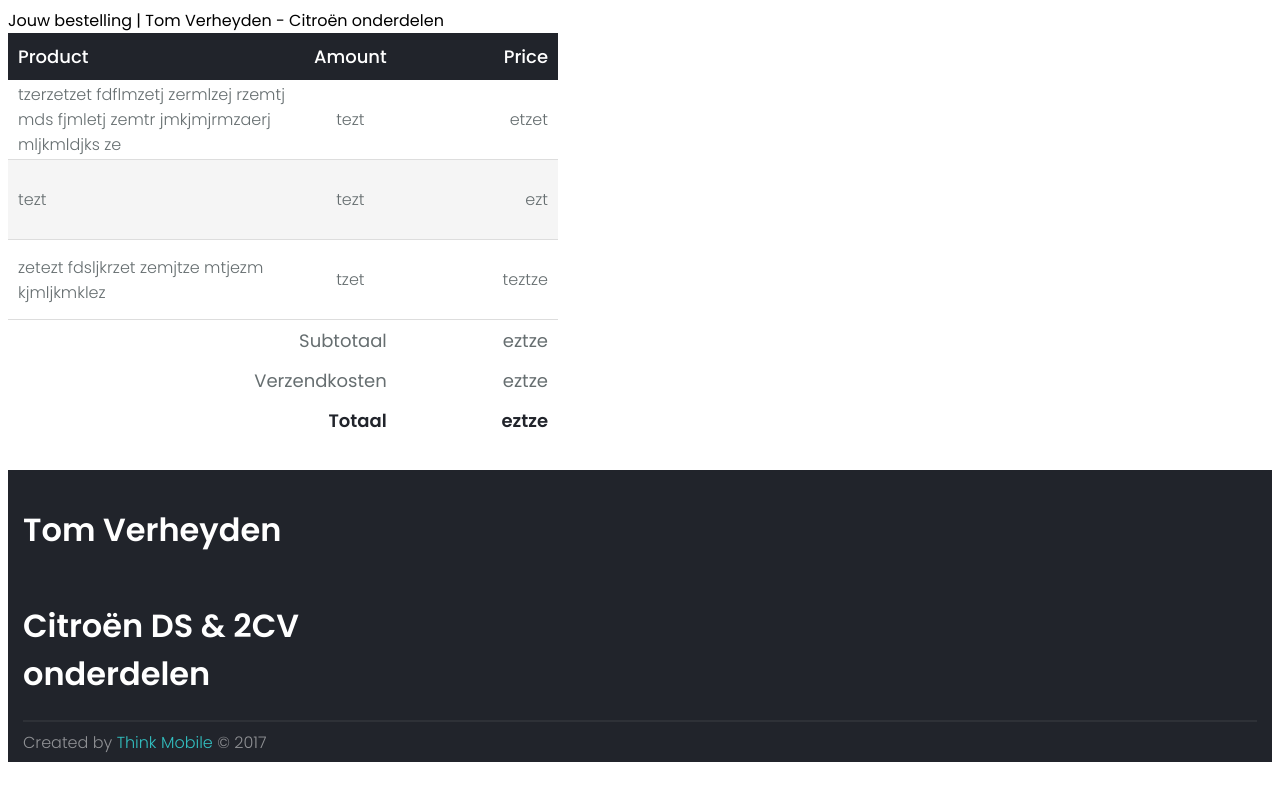
After one commit to yishingene/dsshop, a Django app: template dsshop/templates/customer/emails/customer_base.html in a window 1280 px wide. The commit adds this page. Run offline with Django 3.2, Linux system fonts and the light colour scheme; the template is opened without the code that fills it, so the values that code supplies are empty; some libraries are stand-ins or nearby versions.

Commit message:
working on email styling

```diff
--- a/dsshop/templates/checkout/thank_you.html
+++ b/dsshop/templates/checkout/thank_you.html
@@ -49,13 +49,14 @@
                 <h3 class="flat-title-section style">
                     <span>{% trans 'Bevestiging' %}</span>
                 </h3>
-
+                {% if not order.shipping_code == 'Afhaling door klant'
                 <div class="flat-woocommerce">
                     <div class="woocommerce-danger">
                         <strong>{% trans 'Belangrijke informatie!' %}</strong>
                         {% trans 'Wij nemen binnen de 2 werkdagen contact op met u om deze bestelling op een vlotte manier af te handelen. ' %}
                     </div>
                 </div>
+                {% endif %}
 
                 <p class="lead">
                     {% blocktrans with number=order.number %}
--- /dev/null
+++ b/dsshop/templates/customer/emails/customer_base.html
@@ -0,0 +1,177 @@
+{% load i18n %}
+
+<!DOCTYPE html>
+<html>
+    <head>
+        <title>Jouw bestelling bij Tom Verheyden</title>
+        <meta http-equiv="content-type" content="text/html; charset=UTF-8">
+        <link href="https://fonts.googleapis.com/css?family=Poppins:300,400,500,600,700" rel="stylesheet">
+        <style type="text/css">
+            .pre-header {
+
+            }
+            .email-background {
+                font-family: 'Poppins', sans-serif;
+            }
+            .subtitle {
+                color: #32bfc0;
+                font-weight: 600;
+                font-size: 24px;
+                margin-bottom: 30px;
+            }
+            .subtitle:after {
+                content: "";
+                position: relative;
+                display: inline-block;
+                background: url(./bg-heading.svg);
+                width: 100%;
+                height: 16px;
+                margin: 0 -200% 0 25px;
+            }
+            table {
+                max-width: 550px;
+                width: 100%;
+                border-spacing: 0px !important;
+                margin-bottom: 30px;
+            }
+            thead {
+                color: white;
+                background-color: #21242b;
+
+            }
+            th {
+                padding: 10px 10px 10px 10px;
+                font-weight: 500;
+                font-size: 18px;
+            }
+            tbody {
+                color: #666e70;
+                font-weight: 300;
+            }
+            tbody tr {
+                height: 80px;
+            }
+            tr td {
+                border-bottom: 1px solid #ddd;
+                padding-left: 10px;
+                padding-right: 10px;
+            }
+            tr.bottom {
+                height: 40px;
+            }
+            tr.bottom.total td {
+                font-weight: 600;
+                color: #21242b;
+            }
+            tr.bottom td {
+                border: none;
+                font-weight: 400;
+                font-size: 18px;
+            }
+            tr.even {
+                background: #f5f5f5;
+            }
+            .first {
+                width: 55%;
+                text-align: left;
+            }
+            .second {
+                width: 15%;
+                text-align: center;
+            }
+            .third {
+                width: 30%;
+                text-align: right;
+            }
+            .link {
+                color: #32bfc0;
+            }
+            .link:hover {
+                color: white;
+            }
+            hr {
+                border: 0.5px solid rgba(255, 255, 255, 0.06);
+            }
+            .footer {
+                background-color: #21242b;
+                color: white;
+                padding: 15px 15px 7px 15px;
+            }
+            .footer-general h1 {
+                font-weight: 600;
+            }
+            .footer-tm {
+                color: rgba(255, 255, 255, 0.498039);
+                font-weight: 200;
+            }
+        </style>
+    </head>
+    <body>
+        <div class="email-background" style="font-family: 'Poppins', sans-serif;">
+            <div class="pre-header">
+                Jouw bestelling | Tom Verheyden - Citroën onderdelen
+            </div>
+            <div class="email-container">
+                <div class="content">
+                    {% block subtitle %}
+                    {% endblock subtitle %}
+                    {% block order_table  %}
+                    <table style="max-width: 550px;width: 100%;margin-bottom: 30px;border-spacing: 0px !important;">
+                        <thead style="color: white;background-color: #21242b;">
+                            <tr>
+                                <th class="first" style="padding: 10px 10px 10px 10px;font-weight: 500;font-size: 18px;width: 55%;text-align: left;">{% trans 'Product' %}</th>
+                                <th class="second" style="padding: 10px 10px 10px 10px;font-weight: 500;font-size: 18px;width: 15%;text-align: center;">{% trans 'Amount' %}</th>
+                                <th class="third" style="padding: 10px 10px 10px 10px;font-weight: 500;font-size: 18px;width: 30%;text-align: right;">{% trans 'Price' %}</th>
+                            </tr>
+                        </thead>
+                        <tbody style="color: #666e70;font-weight: 300;">
+                            {% block order_table_content %}
+                            <tr style="height: 80px;">
+                                <td class="first" style="border-bottom: 1px solid #ddd;padding-left: 10px;padding-right: 10px;width: 55%;text-align: left;">tzerzetzet fdflmzetj zermlzej rzemtj mds fjmletj zemtr jmkjmjrmzaerj mljkmldjks ze </td>
+                                <td class="second" style="border-bottom: 1px solid #ddd;padding-left: 10px;padding-right: 10px;width: 15%;text-align: center;">tezt </td>
+                                <td class="third" style="border-bottom: 1px solid #ddd;padding-left: 10px;padding-right: 10px;width: 30%;text-align: right;">etzet</td>
+                            </tr>
+                            <tr class="even" style="height: 80px;background: #f5f5f5;">
+                                <td class="first" style="border-bottom: 1px solid #ddd;padding-left: 10px;padding-right: 10px;width: 55%;text-align: left;">tezt</td>
+                                <td class="second" style="border-bottom: 1px solid #ddd;padding-left: 10px;padding-right: 10px;width: 15%;text-align: center;">tezt</td>
+                                <td class="third" style="border-bottom: 1px solid #ddd;padding-left: 10px;padding-right: 10px;width: 30%;text-align: right;">ezt</td>
+                            </tr>
+                            <tr style="height: 80px;">
+                                <td class="first" style="border-bottom: 1px solid #ddd;padding-left: 10px;padding-right: 10px;width: 55%;text-align: left;">zetezt fdsljkrzet zemjtze mtjezm kjmljkmklez </td>
+                                <td class="second" style="border-bottom: 1px solid #ddd;padding-left: 10px;padding-right: 10px;width: 15%;text-align: center;">tzet</td>
+                                <td class="third" style="border-bottom: 1px solid #ddd;padding-left: 10px;padding-right: 10px;width: 30%;text-align: right;">teztze</td>
+                            </tr>
+                            {% endblock order_table_content %}
+                            <tr class="bottom" style="height: 40px;">
+                                <td class="third" colspan="2" style="border-bottom: 1px solid #ddd;padding-left: 10px;padding-right: 10px;width: 30%;text-align: right;border: none;font-weight: 400;font-size: 18px;">Subtotaal</td>
+                                <td class="third" style="border-bottom: 1px solid #ddd;padding-left: 10px;padding-right: 10px;width: 30%;text-align: right;border: none;font-weight: 400;font-size: 18px;">eztze </td>
+                            </tr>
+                            <tr class="bottom" style="height: 40px;">
+                                <td class="third" colspan="2" style="border-bottom: 1px solid #ddd;padding-left: 10px;padding-right: 10px;width: 30%;text-align: right;border: none;font-weight: 400;font-size: 18px;">Verzendkosten</td>
+                                <td class="third" style="border-bottom: 1px solid #ddd;padding-left: 10px;padding-right: 10px;width: 30%;text-align: right;border: none;font-weight: 400;font-size: 18px;">eztze </td>
+                            </tr>
+                            <tr class="bottom total" style="height: 40px;">
+                                <td class="third" colspan="2" style="border-bottom: 1px solid #ddd;padding-left: 10px;padding-right: 10px;width: 30%;text-align: right;border: none;font-weight: 600;font-size: 18px;color: #21242b;">Totaal</td>
+                                <td class="third" style="border-bottom: 1px solid #ddd;padding-left: 10px;padding-right: 10px;width: 30%;text-align: right;border: none;font-weight: 600;font-size: 18px;color: #21242b;">eztze </td>
+                            </tr>
+                        </tbody>
+                    </table>
+                    {% endblock order_table %}
+                </div>
+                <div class="footer" style="background-color: #21242b;color: white;padding: 15px 15px 7px 15px;">
+                    <div class="footer-general">
+                        <h1 style="font-weight: 600;">
+                            Tom Verheyden<br><br>
+                            Citroën DS & 2CV<br>
+                            onderdelen
+                        </h1>
+                    </div>
+                    <hr style="border: 0.5px solid rgba(255, 255, 255, 0.06);">
+                    <div class="footer-tm" style="color: rgba(255, 255, 255, 0.498039);font-weight: 200;">
+                        Created by <a class="link" style="color: #32bfc0;">Think Mobile</a> &copy; 2017
+                    </div>
+                </div>
+            </div>
+        </div>
+    </body>
+</html>
--- a/dsshop/templates/dashboard/orders/order_detail.html
+++ b/dsshop/templates/dashboard/orders/order_detail.html
@@ -310,9 +310,9 @@
                         <a href="{% url 'dashboard:order-invoice' order.number %}" target="_" value="" class="btn btn-info" style="margin-bottom: 25px;">
                             {% trans 'Bekijk factuur' %}
                         </a>
-                        <a href="{% url 'dashboard:order-invoice-download' order.number %}" class="btn btn-primary" style="margin-bottom: 25px;">
+<!--                         <a href="{% url 'dashboard:order-invoice-download' order.number %}" class="btn btn-primary" style="margin-bottom: 25px;">
                             {% trans 'Factuur downloaden' %}
-                        </a>
+                        </a> -->
                     {% endif %}
 
                     {% if order.billing_address %}
```
Also changed, not shown: dsshop/templates/customer/emails/commtype_order_placed_body.html (+18 -3 lines), dsshop/templates/mail-style.css (added, +119 -0 lines), dsshop/templates/mail_template.html (added, +193 -0 lines), myapps/dashboard/orders/views.py (+19 -5 lines), dsshop/templates/bg-heading.svg (added).
